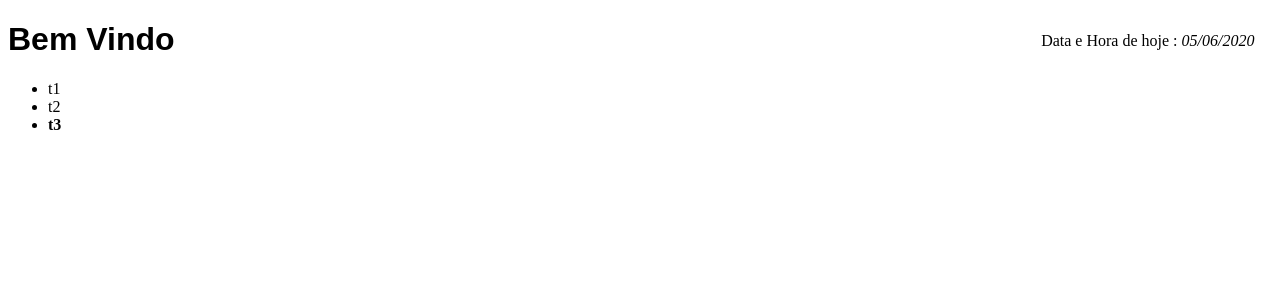
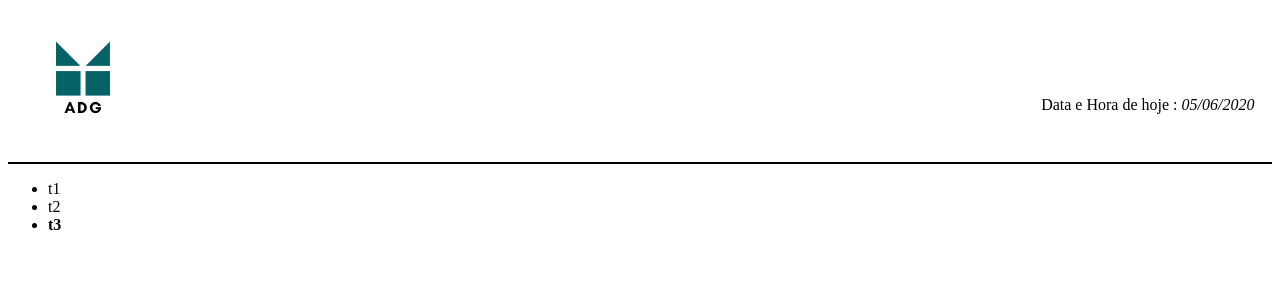
Before and after one commit to leovd100/Django-controle-de-gastos, a Django app: page / in a window 1280 px wide. Shown: the top 300 px of the page. Run offline with Django 3.2, Linux system fonts and the light colour scheme.

Commit message:
Adicionando CSS na pagina home

```diff
--- /dev/null
+++ b/contas/static/css/style.css
@@ -0,0 +1,21 @@
+
+header{
+	border-bottom: 2px solid black;
+}
+
+
+header #logo{
+	width: 150px;
+
+}
+
+#data{
+			position: absolute;
+			right: 2%;
+			top: 10%;
+	}
+
+h1{
+			font-family: Arial;
+
+}
--- a/contas/templates/contas/home.html
+++ b/contas/templates/contas/home.html
@@ -1,29 +1,26 @@
+
 <!DOCTYPE html>
+
 <html lang="pt-br">
+{% load static %}
 <head>
+
 	<title>Pagina 1</title>
 	<meta charset="utf-8">
-	<style type="text/css">
-		p{
-			position: absolute;
-			right: 2%;
-			top: 2%;
-		}
+	<link rel="stylesheet" type="text/css" href="{% static 'css/style.css' %}">
 
-		h1{
-			font-family: Arial;
-		}
-
-	</style>
 </head>
 <body>
-	<h1>Bem Vindo</h1>
+
+ <header>
+
+	<img id='logo' src="{% static 'img/adg.png' %}">
+ </header>
 
 
 
+	<p id='data'>Data e Hora de hoje : <em>{{agora}}</em></p>
 
-
-	<p>Data e Hora de hoje : <em>{{agora}}</em></p>
 
 	<ul>
 
--- a/contas/views.py
+++ b/contas/views.py
@@ -7,7 +7,7 @@ from .forms import Constru_Form
 
 
 # Create your views here.
-def home(requests):
+def home(request):
 	data = {
 		'trasacoes':['t1','t2','t3']
 	}
@@ -16,19 +16,19 @@ def home(requests):
 	data['agora'] = datetime.now().strftime('%d/%m/%Y')
 
 	#html = '<html><body>Data e Hora atual %s</body></html>'% agora
-	return render(requests, 'contas/home.html',data)
+	return render(request, 'contas/home.html',data)
 
 
 
-def listagem(requests):
+def listagem(request):
 	data = {}
 	data['transacao'] = Transacao.objects.all()
-	return render(requests, 'contas/lista.html',data)
+	return render(request, 'contas/lista.html',data)
 
 
-def newTransfer(requests):
+def newTransfer(request):
 	data = {}
-	formulario = Constru_Form(requests.POST or None)
+	formulario = Constru_Form(request.POST or None)
 
 	if formulario.is_valid():
 		formulario.save()
@@ -36,12 +36,12 @@ def newTransfer(requests):
 
 
 	data['form'] = formulario
-	return render(requests, 'contas/form.html',data)
+	return render(request, 'contas/form.html',data)
 
-def update(requests, primary):
+def update(request, primary):
 	data = {}
 	transacao = Transacao.objects.get(pk=primary)
-	form = Constru_Form(requests.POST or None, instance=transacao)
+	form = Constru_Form(request.POST or None, instance=transacao)
 
 	if form.is_valid():
 		form.save()
@@ -50,12 +50,11 @@ def update(requests, primary):
 
 	data['form'] = form
 	data['obj'] = transacao
-	return render(requests, 'contas/form.html',data)
+	return render(request, 'contas/form.html',data)
 
 
 
-
-def delete(requests, pk):
-	transacao = Transacao.objects.get(pk=pk)
-	transacao.Delete()
+def delete(request, pk):
+	if form.is_valid():
+		Transacao.objects.get(pk=pk).delete()
 	return redirect('url_lista')
```
Also changed, not shown: contas/static/img/adg.png (added), db.sqlite3.
